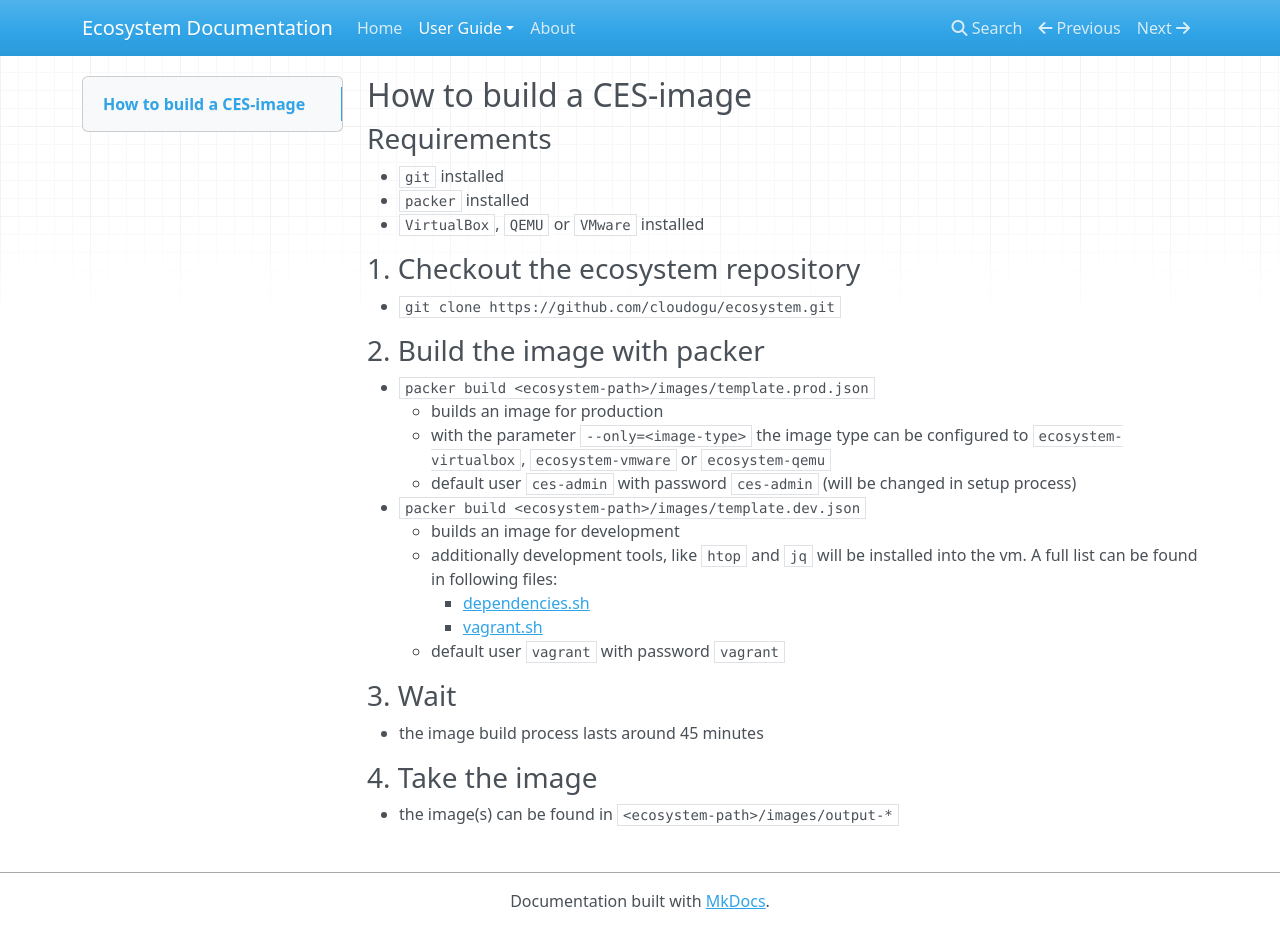
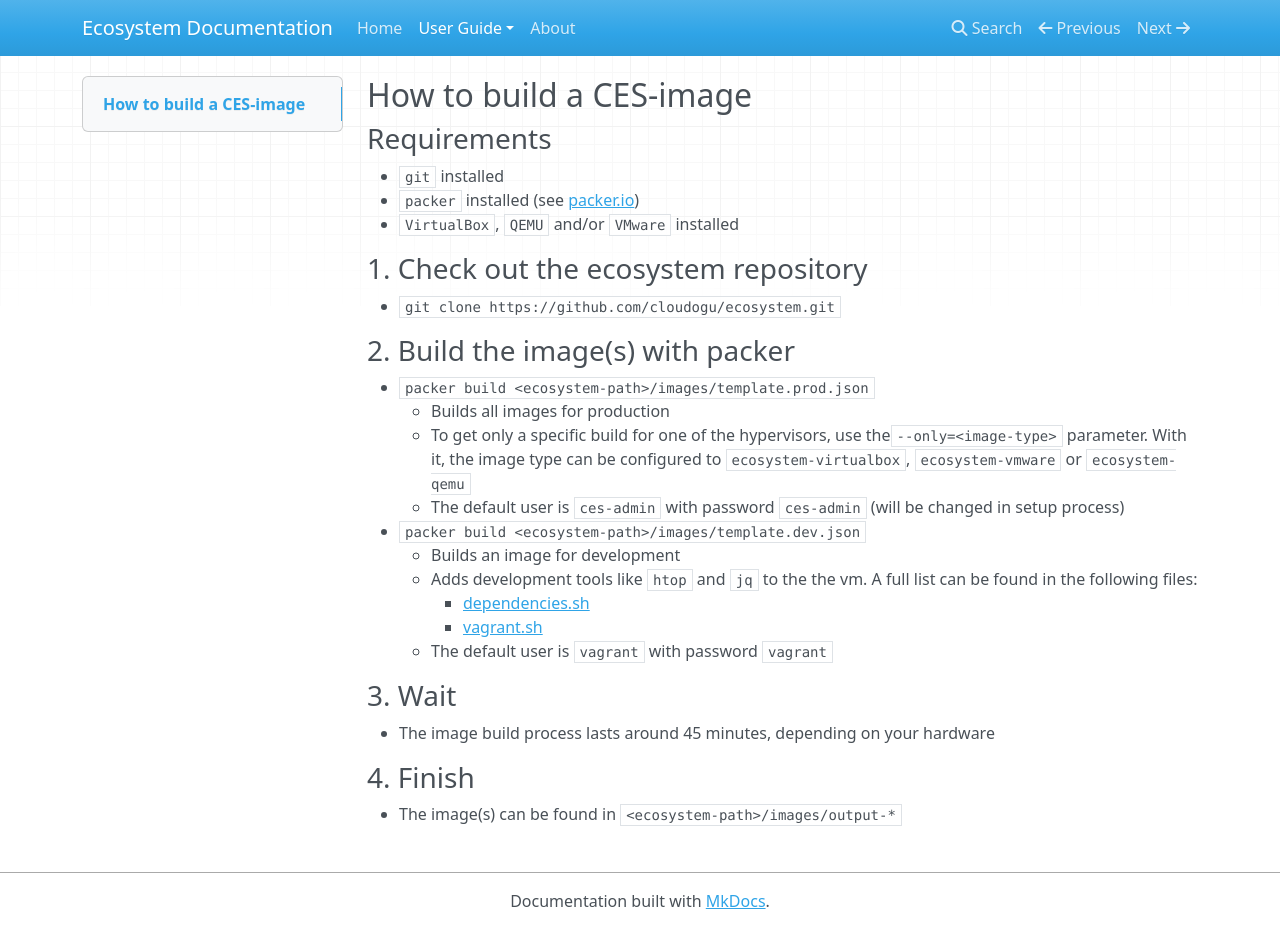
Before and after one commit to cloudogu/ecosystem, an MkDocs documentation site: the page built from docs/docs/user-guide/image-build.md, in a window 1280 px wide and 929 px high. Built offline with MkDocs 1.6.1, drawn with Linux system fonts in a browser that asks for light colours; nearby versions of some CDN libraries; old or Windows-style settings are respelled for this version of MkDocs.

Commit message:
Review documentation, small fixes

```diff
--- a/docs/docs/user-guide/image-build.md
+++ b/docs/docs/user-guide/image-build.md
@@ -1,25 +1,25 @@
 ## How to build a CES-image
 ### Requirements
 * `git` installed
-* `packer` installed
-* `VirtualBox`, `QEMU` or `VMware` installed
+* `packer` installed (see [packer.io](https://www.packer.io/))
+* `VirtualBox`, `QEMU` and/or `VMware` installed
 
-### 1. Checkout the ecosystem repository
+### 1. Check out the ecosystem repository
  * `git clone https://github.com/cloudogu/ecosystem.git`
-### 2. Build the image with packer
+### 2. Build the image(s) with packer
 * `packer build <ecosystem-path>/images/template.prod.json`
-    * builds an image for production
-    * with the parameter `--only=<image-type>` the image type can be configured to `ecosystem-virtualbox`, `ecosystem-vmware` or `ecosystem-qemu`
-    * default user `ces-admin` with password `ces-admin` (will be changed in setup process)
+    * Builds all images for production
+    * To get only a specific build for one of the hypervisors, use the`--only=<image-type>` parameter. With it, the image type can be configured to `ecosystem-virtualbox`, `ecosystem-vmware` or `ecosystem-qemu`
+    * The default user is `ces-admin` with password `ces-admin` (will be changed in setup process)
 * `packer build <ecosystem-path>/images/template.dev.json`
-    * builds an image for development
-    * additionally development tools, like `htop` and `jq` will be installed into the vm.
-    A full list can be found in following files:
+    * Builds an image for development
+    * Adds development tools like `htop` and `jq` to the the vm.
+    A full list can be found in the following files:
         * [dependencies.sh](https://github.com/cloudogu/ecosystem/blob/develop/images/scripts/dev/dependencies.sh)
         * [vagrant.sh](https://github.com/cloudogu/ecosystem/blob/develop/images/scripts/dev/vagrant.sh)
-    * default user `vagrant` with password `vagrant`
+    * The default user is `vagrant` with password `vagrant`
 
 ### 3. Wait
-* the image build process lasts around 45 minutes
-### 4. Take the image
-* the image(s) can be found in `<ecosystem-path>/images/output-*`
+* The image build process lasts around 45 minutes, depending on your hardware
+### 4. Finish
+* The image(s) can be found in `<ecosystem-path>/images/output-*`
```
